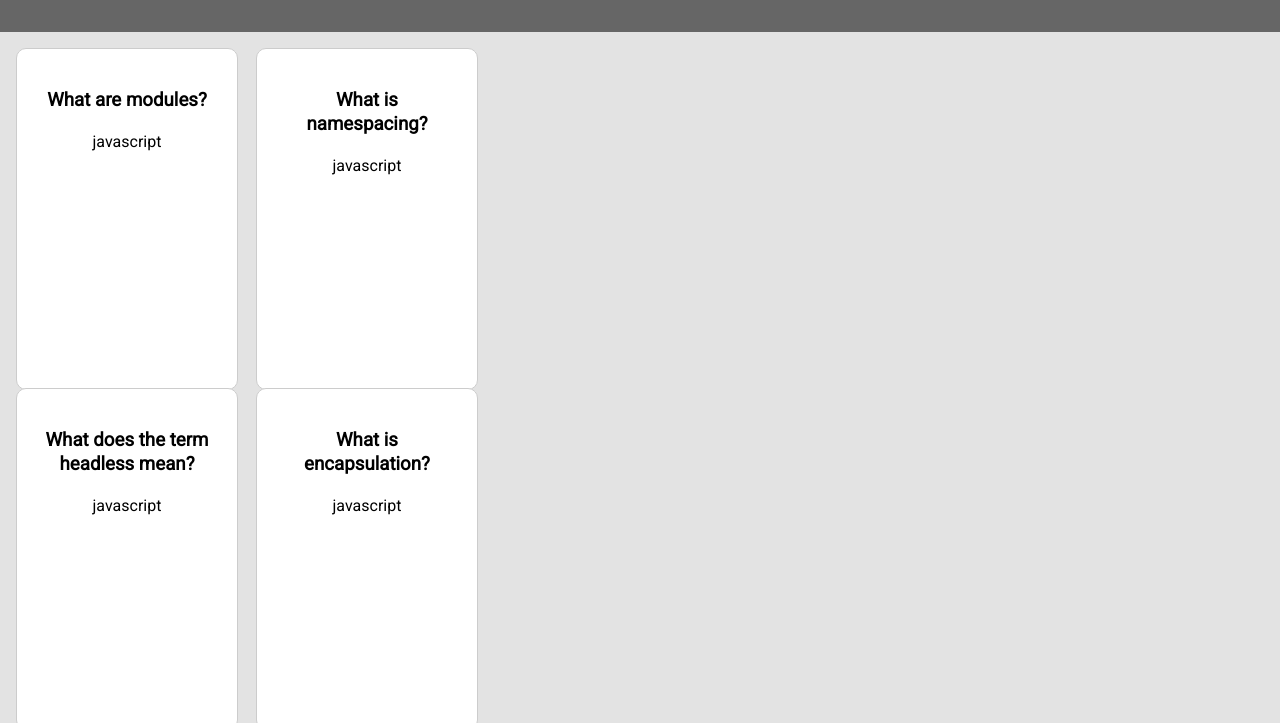
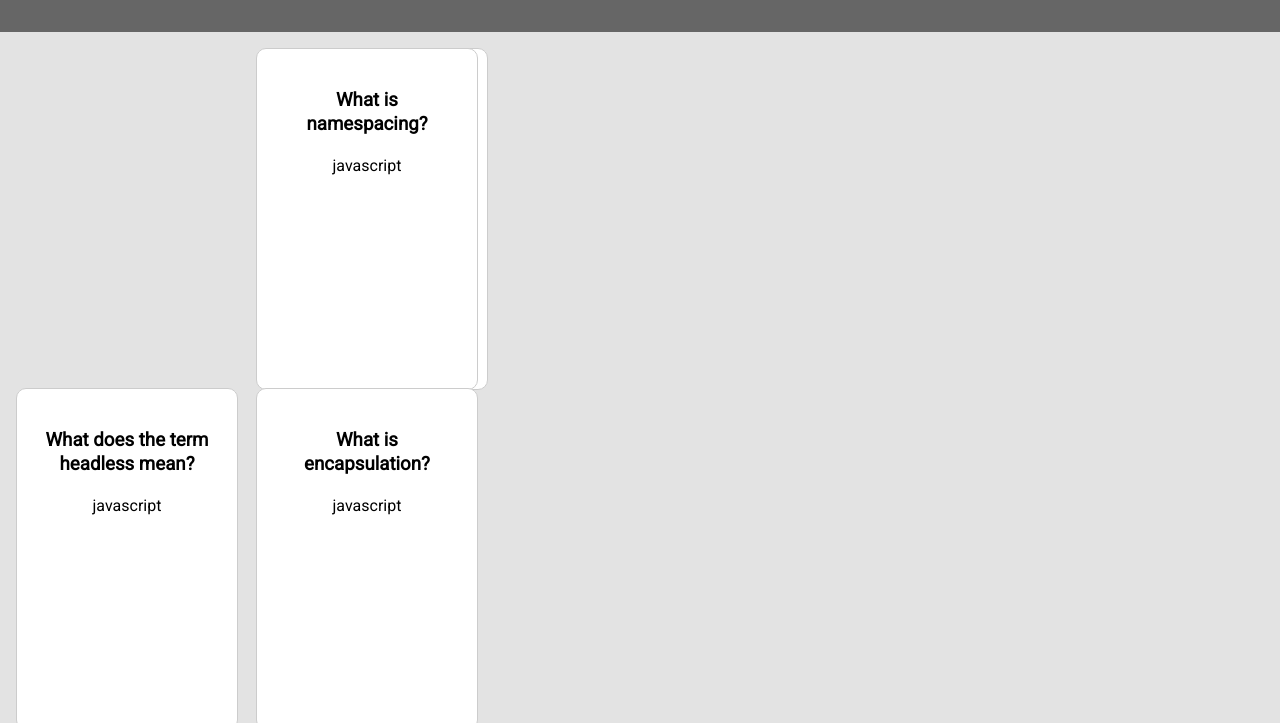
Before and after one commit to brennanbrown/javascript-projects, a plain HTML site: page flashcards/index.html in a window 1280 px wide. Both pictures are taken after a click on the element 116 px from the left and 198 px from the top of the page. Shown: the top 723 px of the page. Drawn offline with Linux system fonts and the light colour scheme.

Commit message:
Add initial animations to flashcards game

```diff
--- /dev/null
+++ b/flashcards/css/animation.css
@@ -0,0 +1,17 @@
+.flip_card .flip {
+    transform: rotateY(180deg);
+    transform-origin: center;
+    width: 222px;
+    height: 300px;
+}
+
+.flip {
+    transition: 0.6s;
+    /* Allows visible object interaction: */
+    transform-style: preserve-3d;
+}
+
+.card_container.slide_over {
+    transform: translate(250px);
+    transition: 0.6s;
+}
--- a/flashcards/index.html
+++ b/flashcards/index.html
@@ -4,6 +4,7 @@
 	<title>Vanilla Javascript: Propagation and Binding</title>
 	<link href="https://fonts.googleapis.com/css?family=Roboto" rel="stylesheet">
 	<link rel="stylesheet" type="text/css" href="./css/deck.css">
+	<link rel="stylesheet" type="text/css" href="./css/animation.css">
 	<link rel="shortcut icon" href="./images/favicon.png" type="image/x-icon">
 </head>
 <body>
--- a/flashcards/main.js
+++ b/flashcards/main.js
@@ -75,6 +75,12 @@
 
             this.cardContainer.id = this.id;
             this.cardContainer.appendChild(flipDiv);
+
+            this.cardContainer.onclick = function (e) {
+                e.currentTarget.classList.toggle("flip_card");
+                e.currentTarget.classList.toggle("slide_over");
+            }
+
             PARENT_FRAG.appendChild(this.cardContainer);
         }
     }
```
Also changed, not shown: flashcards/README.md.
